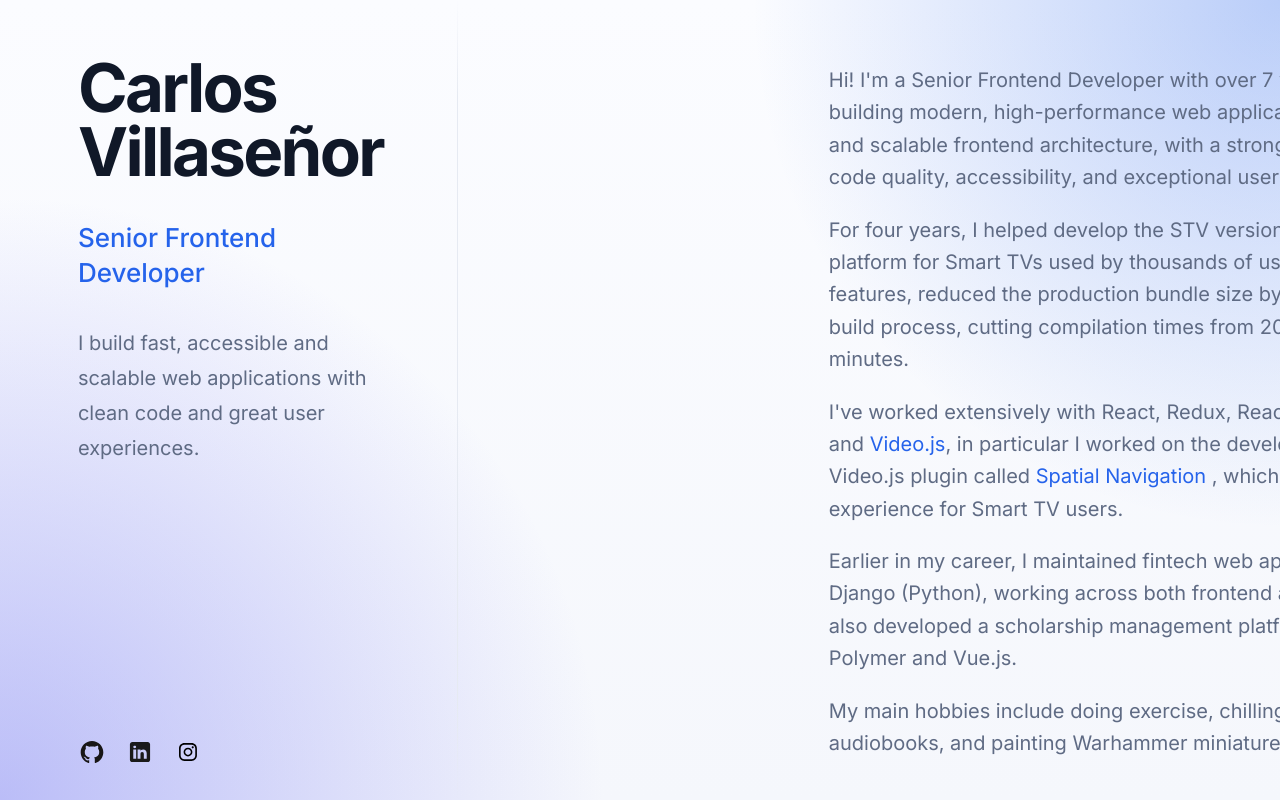
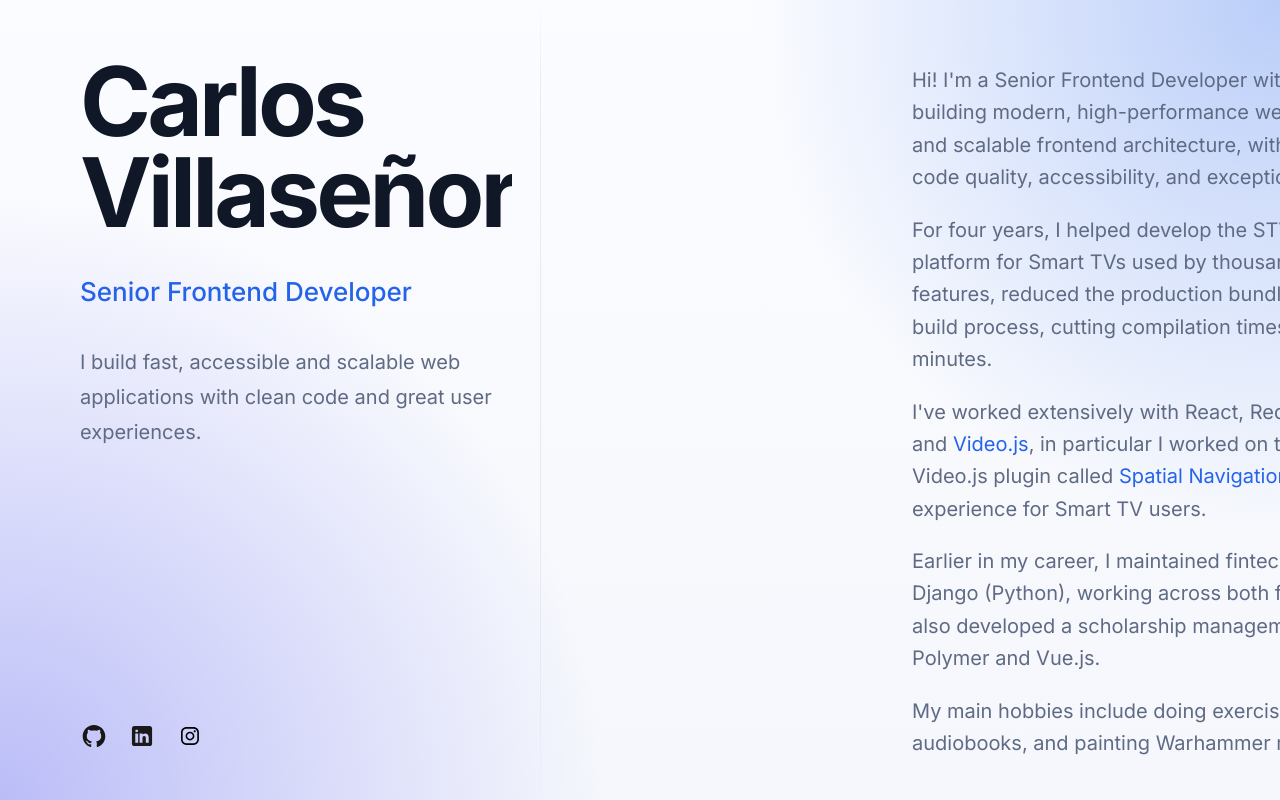
Before and after one commit to CarlosVillasenor/personal-landing-page, a Next.js app: page / in a window 1280 px wide. Shown: the top 800 px of the page. Built offline with nearby package versions, Linux system fonts and the light colour scheme.

Commit message:
refactor: remove the use of clamp css property

```diff
--- a/src/app/page.module.css
+++ b/src/app/page.module.css
@@ -18,12 +18,13 @@
 @media (min-width: 64rem) {
   /* 1024px */
   .main {
-    --layout-header-width: clamp(24rem, 31vw, 30rem);
+    --layout-header-width: 28rem;
     padding: var(--space-8);
     display: block;
     position: relative;
   }
 
+  /* Vertical line */
   .main::after {
     content: "";
     position: fixed;
@@ -41,6 +42,7 @@
     pointer-events: none;
   }
 
+  /* Header */
   .main > :first-child {
     position: fixed;
     top: var(--space-8);
@@ -49,6 +51,7 @@
     height: calc(100dvh - var(--space-8) - var(--space-8));
   }
 
+  /* Content */
   .main > :last-child {
     margin-left: calc(var(--layout-header-width) + 400px);
   }
@@ -57,6 +60,9 @@
 /* Large desktops */
 @media (min-width: 80rem) {
   /* 1280px */
+  .main {
+    --layout-header-width: 30rem;
+  }
 }
 
 /* Wide screens */
--- a/src/components/Header/Header.module.css
+++ b/src/components/Header/Header.module.css
@@ -20,7 +20,7 @@
 
 .name {
   color: var(--color-text);
-  font-size: clamp(2.8rem, 15vw, 4.6rem);
+  font-size: 2.8rem;
   line-height: 0.95;
   letter-spacing: -0.04em;
   font-weight: 700;
@@ -29,7 +29,7 @@
 
 .role {
   color: var(--color-primary);
-  font-size: clamp(1.05rem, 3.8vw, 1.6rem);
+  font-size: 1.125rem;
   line-height: 1.35;
   font-weight: 500;
   margin-bottom: 1rem;
@@ -38,7 +38,7 @@
 .pitch {
   max-width: 22rem;
   color: var(--color-text-secondary);
-  font-size: clamp(1rem, 3.3vw, 1.2rem);
+  font-size: 1rem;
   line-height: 1.75;
   margin-bottom: 2rem;
 }
@@ -171,7 +171,7 @@
   }
 
   .name {
-    font-size: clamp(3.8rem, 8vw, 5.8rem);
+    font-size: 4.6rem;
   }
 
   .role {
@@ -204,7 +204,7 @@
   }
 
   .name {
-    font-size: clamp(3.8rem, 4.6vw, 4.9rem);
+    font-size: 4.9rem;
   }
 
   .nav {
@@ -222,7 +222,7 @@
   }
 
   .name {
-    font-size: clamp(4.2rem, 5vw, 6.4rem);
+    font-size: 6rem;
   }
 
   .pitch {
```
